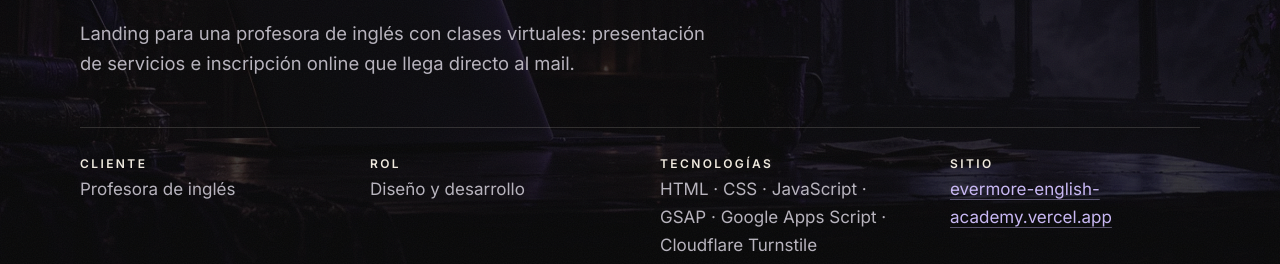
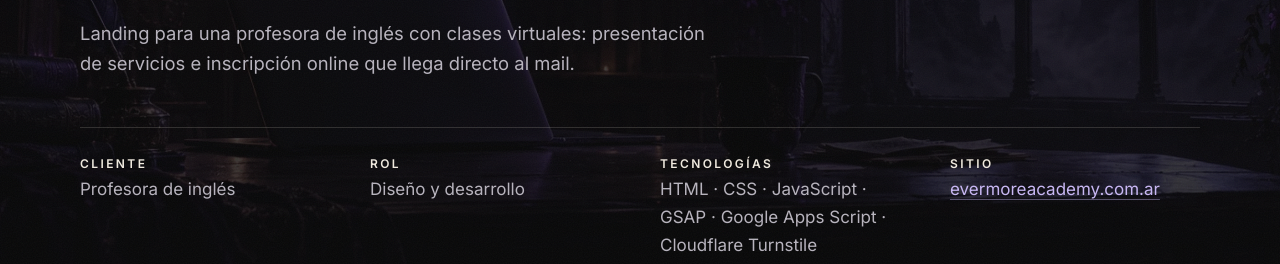
Before and after one commit to franssj/kharv-web, a website: page proyectos/evermore.html in a window 1280 px wide. Shown: the part 536-800 px from the top of the page. Drawn offline with Linux system fonts and the light colour scheme.

Commit message:
links de proyectos actualizados
Co-Authored-By: Claude Opus 5.5 <noreply@anthropic.com>

```diff
--- a/proyectos/evermore.html
+++ b/proyectos/evermore.html
@@ -105,7 +105,7 @@
       </div>
       <div>
         <dt data-i18n="cs.site">Sitio</dt>
-        <dd><a href="https://evermore-english-academy.vercel.app" target="_blank" rel="noopener noreferrer">evermore-english-academy.vercel.app</a></dd>
+        <dd><a href="https://evermoreacademy.com.ar" target="_blank" rel="noopener noreferrer">evermoreacademy.com.ar</a></dd>
       </div>
     </dl>
 
@@ -220,7 +220,7 @@
     </div>
 
     <div class="cta" data-r>
-      <a class="btn" href="https://evermore-english-academy.vercel.app" target="_blank" rel="noopener noreferrer" data-i18n="cs.visit">Visitar el sitio</a>
+      <a class="btn" href="https://evermoreacademy.com.ar" target="_blank" rel="noopener noreferrer" data-i18n="cs.visit">Visitar el sitio</a>
     </div>
 
   </div>
--- a/scripts/capturas.mjs
+++ b/scripts/capturas.mjs
@@ -17,7 +17,7 @@ const QUALITY = 0.88;
 /* Secciones: se buscan por id o por el texto de su título */
 const PROJECTS = [
   {
-    slug: 'evermore', url: 'https://evermore-english-academy.vercel.app/',
+    slug: 'evermore', url: 'https://evermoreacademy.com.ar/',
     sections: [{ name: 'inscripcion', id: 'inscripcion' }, { name: 'servicios', id: 'servicios' }]
   },
   {
```
Also changed, not shown: 1 other file.
